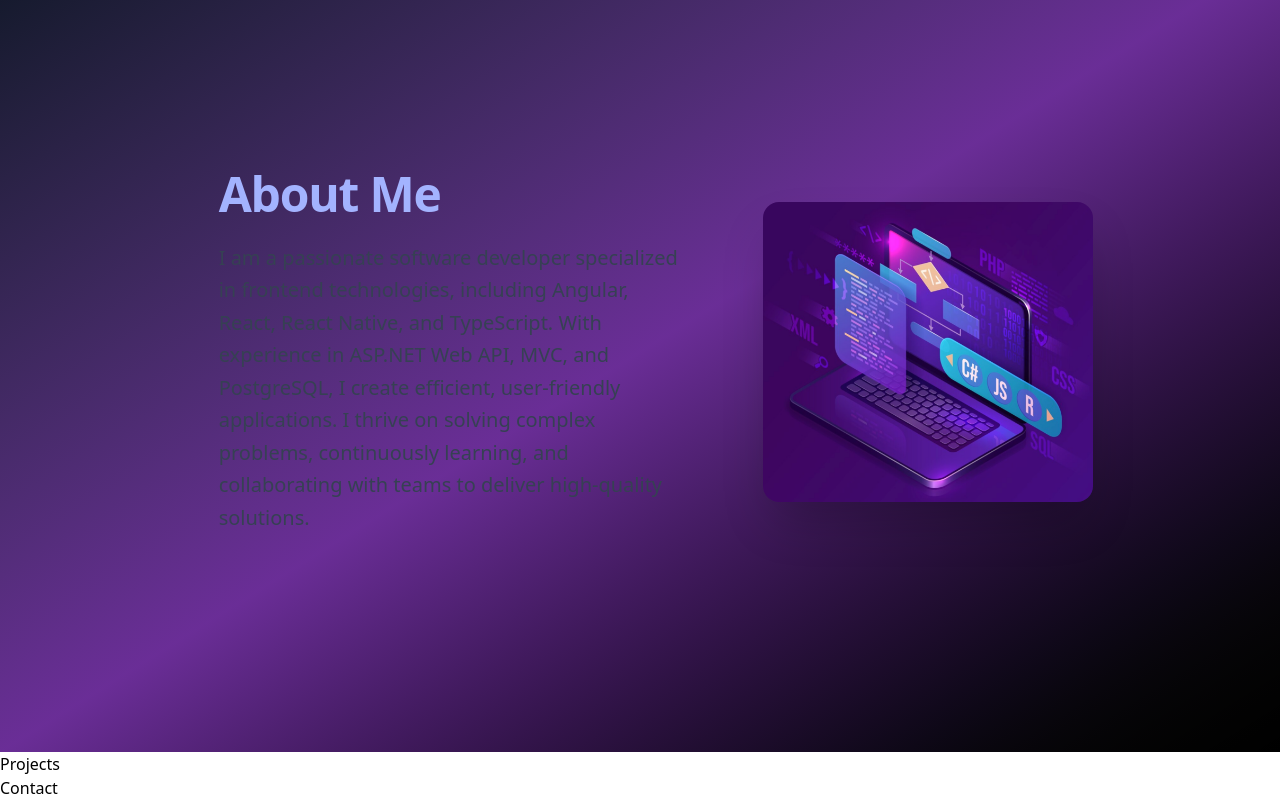
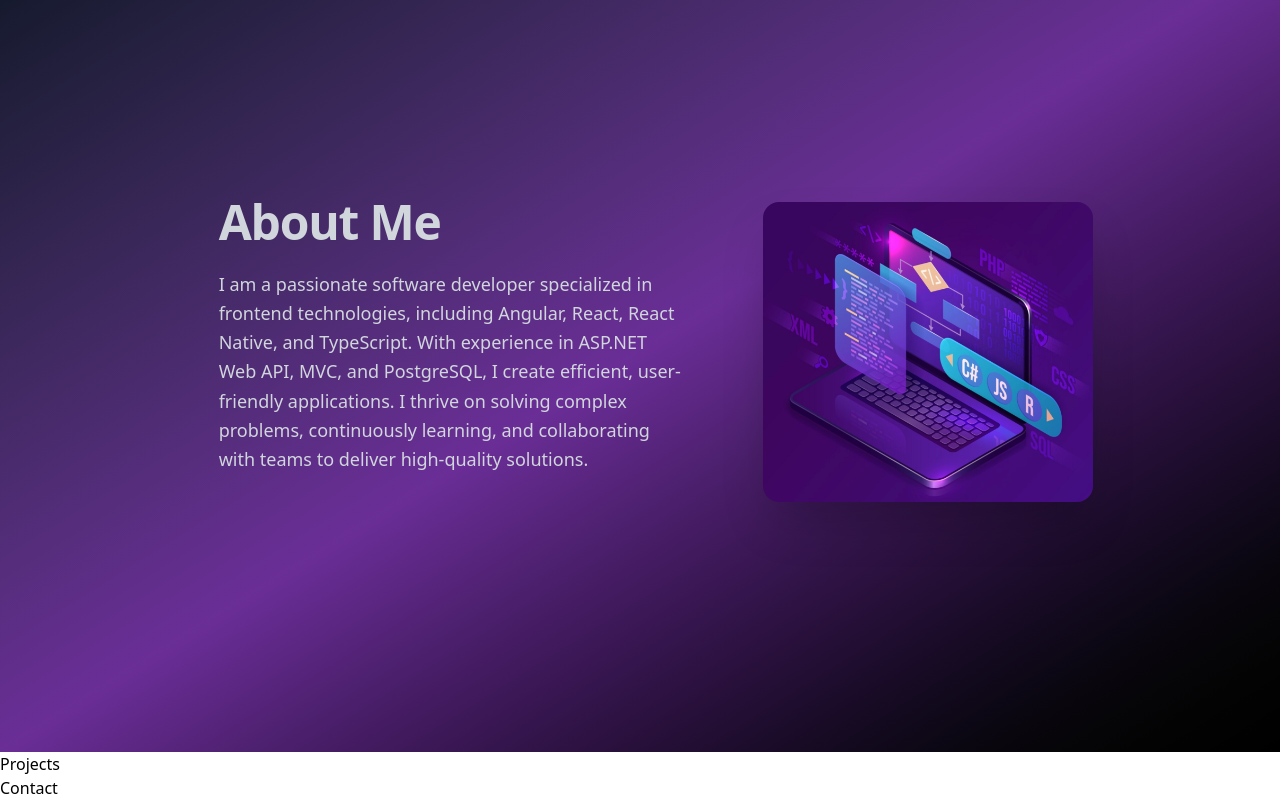
Before and after one commit to elvannunal/portfolio, a React (Vite) app: page / in a window 1280 px wide. Shown: the part 912-1712 px from the top of the page. Built offline with nearby package versions, Linux system fonts and the light colour scheme.

Commit message:
design fix

```diff
--- a/src/pages/About.tsx
+++ b/src/pages/About.tsx
@@ -11,11 +11,10 @@ const About: React.FC = () => {
   return (
     <section
       id="about"
-      className={`min-h-screen flex flex-col md:flex-row justify-center items-center px-6 md:px-16 lg:px-24 transition-all duration-700 ${
-        dark
+      className={`min-h-screen flex flex-col md:flex-row justify-center items-center px-6 md:px-16 lg:px-24 transition-all duration-700 ${dark
           ? "bg-gradient-to-br from-gray-900 via-purple-900/90 to-black"
           : "bg-gradient-to-br from-purple-200 via-pink-200/70 to-blue-100"
-      }`}
+        }`}
     >
 
       <motion.div
@@ -26,10 +25,12 @@ const About: React.FC = () => {
         transition={{ duration: 1, ease: "easeOut" }}
       >
         <div className="pl-4 md:pl-8">
-          <h2 className="text-3xl md:text-5xl font-extrabold mb-6 text-center md:text-left tracking-tight text-indigo-300">
+          <h2 className={`text-3xl md:text-5xl font-extrabold mb-6 text-center md:text-left tracking-tight ${dark? "text-gray-300": "text-gray-700"}`}>
             {t("about_title")}
           </h2>
-          <p className="text-lg md:text-xl leading-relaxed text-center md:text-left text-gray-700 dark:text-gray-300">
+
+          <p className={`text-lg leading-relaxed mb-8 ${dark ? "text-gray-300" : "text-gray-700"
+            }`}>
             {t("about_text")}
           </p>
         </div>
```
